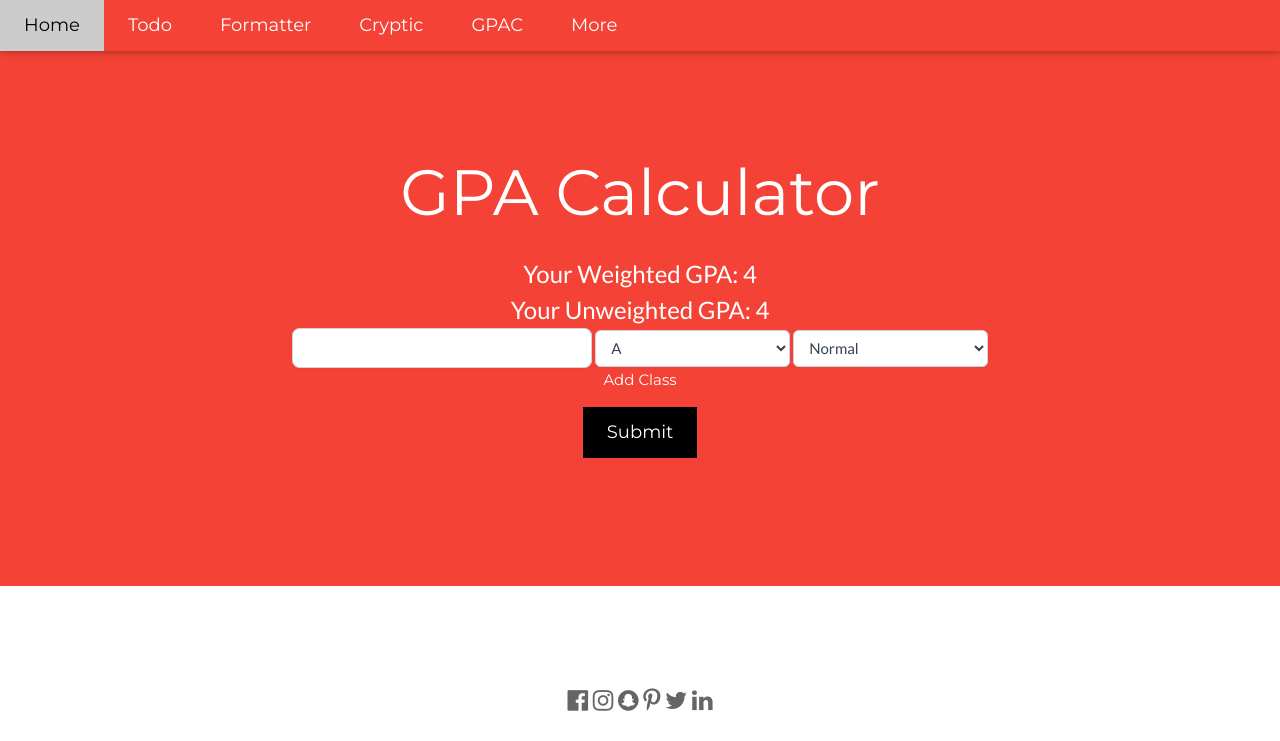
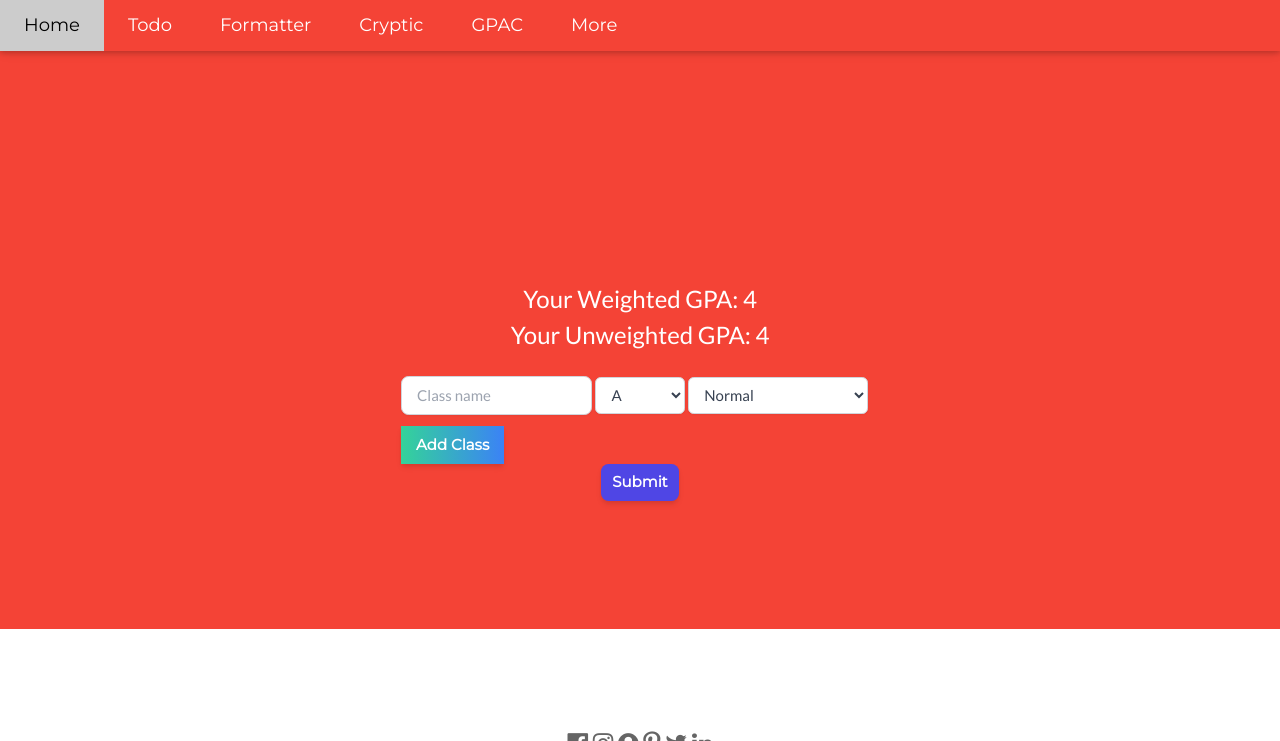
Before and after one commit to StephenXie/ProjectAlpha, a Django app: page /GPAcal/ in a window 1280 px wide. Shown: the top 741 px of the page. Run offline with Django 3.2, Linux system fonts and the light colour scheme; style sheets or scripts are compiled from the project's sources.

Commit message:
change html

```diff
--- a/citator/script.py
+++ b/citator/script.py
@@ -13,7 +13,7 @@ def GetResult(n,style):
         return res
     elif style == "space":
         return n.replace(" ","")
-    elif style == "ljust":
+    elif style == "lstrip":
         res = []
         for i in n.split("\n"):
             res.append(i.lstrip())
--- a/templates/citator.html
+++ b/templates/citator.html
@@ -17,7 +17,7 @@
               <option value="title">Title Case</option>
               <option value="one-line">One Line</option>
               <option value="space">No Space</option>
-              <option value="ljust">Left Justify</option>
+              <option value="lstrip">Left Strip</option>
           </select>
         </div>
         <textarea class="w-full px-3 py-2 text-gray-700 border rounded-lg focus:outline-none" value="" size="20" type="text" name="content" rows="20" style="width: 80%; max-width: 90%;">{{content}}</textarea>
--- a/templates/gpa_cal.html
+++ b/templates/gpa_cal.html
@@ -3,15 +3,18 @@
 {% block content %}
 <script src="https://ajax.googleapis.com/ajax/libs/jquery/3.4.1/jquery.min.js"></script>
 <header class="w3-container w3-red w3-center" style="padding:128px 16px" >
-    <h1 class="w3-margin w3-jumbo">GPA Calculator</h1>
+    <h1 class="w3-margin w3-jumbo"><marquee behavior="scroll" direction="right">GPA Calculator</marquee></h1>
     <p class="w3-xlarge">Your Weighted GPA: {{GPA_w}}</p>
     <p class="w3-xlarge">Your Unweighted GPA: {{GPA_u}}</p>
+    <br>
     <form action="/GPAcal/" id="form" method = "post" style = "text-align:center;">
         {% csrf_token %}
-        <div id="classes">
+        <div class="max-x-lg m-auto">
+        <div class="inline-block text-left space-y-3 ">
+        <div id="classes" class="space-y-2">
             <div id="class" class = "m-auto">
-                <input type="text" class="inline max-w-xs rounded-lg border-transparent flex-1 appearance-none border border-gray-300 w-full py-2 px-4 bg-white text-gray-700 placeholder-gray-400 shadow-sm text-base focus:outline-none focus:ring-2 focus:ring-purple-600 focus:border-transparent" id="class_name" name = "class_name">
-                <select id="grade" class="inline m-auto block w-52 text-gray-700 py-2 px-3 border border-gray-300 bg-white rounded-md shadow-sm focus:outline-none focus:ring-primary-500 focus:border-primary-500" name="grade" required>
+                <input type="text" placeholder="Class name" style="width:40%;"class="inline-block max-w-md rounded-lg border-transparent flex-1 appearance-none border border-gray-300 w-full py-2 px-4 bg-white text-gray-700 placeholder-gray-400 shadow-sm text-base focus:outline-none focus:ring-2 focus:ring-purple-600 focus:border-transparent" id="class_name" name = "class_name">
+                <select id="grade" class="inline-block m-auto w-24 text-gray-700 py-2 px-3 border border-gray-300 bg-white rounded-md shadow-sm focus:outline-none focus:ring-primary-500 focus:border-primary-500" name="grade" required>
                     <option value="A+">A+</option>
                     <option value="A" selected="selected">A</option>
                     <option value="A-">A-</option>
@@ -26,7 +29,7 @@
                     <option value="D-">D-</option>
                     <option value="F">F</option>
                 </select>
-                <select id="class_type" class = "inline m-auto block w-52 text-gray-700 py-2 px-3 border border-gray-300 bg-white rounded-md shadow-sm focus:outline-none focus:ring-primary-500 focus:border-primary-500"name="class_type" required>
+                <select id="class_type" class = "inline-block m-auto w-48 text-gray-700 py-2 px-3 border border-gray-300 bg-white rounded-md shadow-sm focus:outline-none focus:ring-primary-500 focus:border-primary-500"name="class_type" required>
                     <option value="AP">AP</option>
                     <option value="IB">IB</option>
                     <option value="H">Honors</option>
@@ -34,18 +37,20 @@
                 </select>
             </div>
         </div>
-        <button type="button" id="add_class" onclick="myFunction()">Add Class</button>
-        <br>
+                <button type="button" class = "py-2 px-4 bg-gradient-to-r from-green-400 to-blue-500 text-white transition ease-in duration-200 text-center text-base font-semibold shadow-md focus:outline-none focus:ring-2 focus:ring-offset-2 "id="add_class" onclick="myFunction()">Add Class</button>
+
                 <script>
                 $(function() {
                     $('#add_class').click(function(){
-                var newDiv = $('<div id="classes"><div id="class"><input type="text" id="class_name" name = "class_name"> <select id="grade" name="grade" required><option value="A+">A+</option><option value="A" selected="selected">A</option><option value="A-">A-</option><option value="B+">B+</option><option value="B">B</option><option value="B-">B-</option><option value="C+">C+</option><option value="C">C</option><option value="C-">C-</option><option value="D+">D+</option><option value="D">D</option><option value="D-">D-</option><option value="F">F</option></select> <select id="class_type" name="class_type" required><option value="AP">AP</option><option value="IB">IB</option><option value="H">Honors</option><option value="" selected="selected">Normal</option></select></div></div>');
+                        var newDiv = $('<div id="class" class = "m-auto"><input type="text" placeholder="Class name" style="width:40%;"class="inline-block max-w-md rounded-lg border-transparent flex-1 appearance-none border border-gray-300 w-full py-2 px-4 bg-white text-gray-700 placeholder-gray-400 shadow-sm text-base focus:outline-none focus:ring-2 focus:ring-purple-600 focus:border-transparent" id="class_name" name = "class_name"> <select id="grade" class="inline-block m-auto w-24 text-gray-700 py-2 px-3 border border-gray-300 bg-white rounded-md shadow-sm focus:outline-none focus:ring-primary-500 focus:border-primary-500" name="grade" required><option value="A+">A+</option><option value="A" selected="selected">A</option><option value="A-">A-</option><option value="B+">B+</option><option value="B">B</option><option value="B-">B-</option><option value="C+">C+</option><option value="C">C</option><option value="C-">C-</option><option value="D+">D+</option><option value="D">D</option><option value="D-">D-</option><option value="F">F</option></select> <select id="class_type" class = "inline-block m-auto w-48 text-gray-700 py-2 px-3 border border-gray-300 bg-white rounded-md shadow-sm focus:outline-none focus:ring-primary-500 focus:border-primary-500"name="class_type" required><option value="AP">AP</option><option value="IB">IB</option><option value="H">Honors</option><option value="" selected="selected">Normal</option></select></div>');
                     //newDiv.style.background = "#000";
                     $('#classes').append(newDiv);
                     });
                 });
                 </script>
-        <button class="w3-button w3-black w3-padding-large w3-large w3-margin-top" type="submit">Submit</button>
+            </div>
+        </div>
+        <button class="py-2 px-3 bg-indigo-600 hover:bg-indigo-700 focus:ring-indigo-500 focus:ring-offset-indigo-200 text-white transition ease-in duration-200 text-center text-base font-semibold shadow-md focus:outline-none focus:ring-2 focus:ring-offset-2  rounded-lg" type="submit">Submit</button>
     </form>
 </header>
 {% endblock %}
```
Lines whose indentation alone changed are shown as unchanged.
